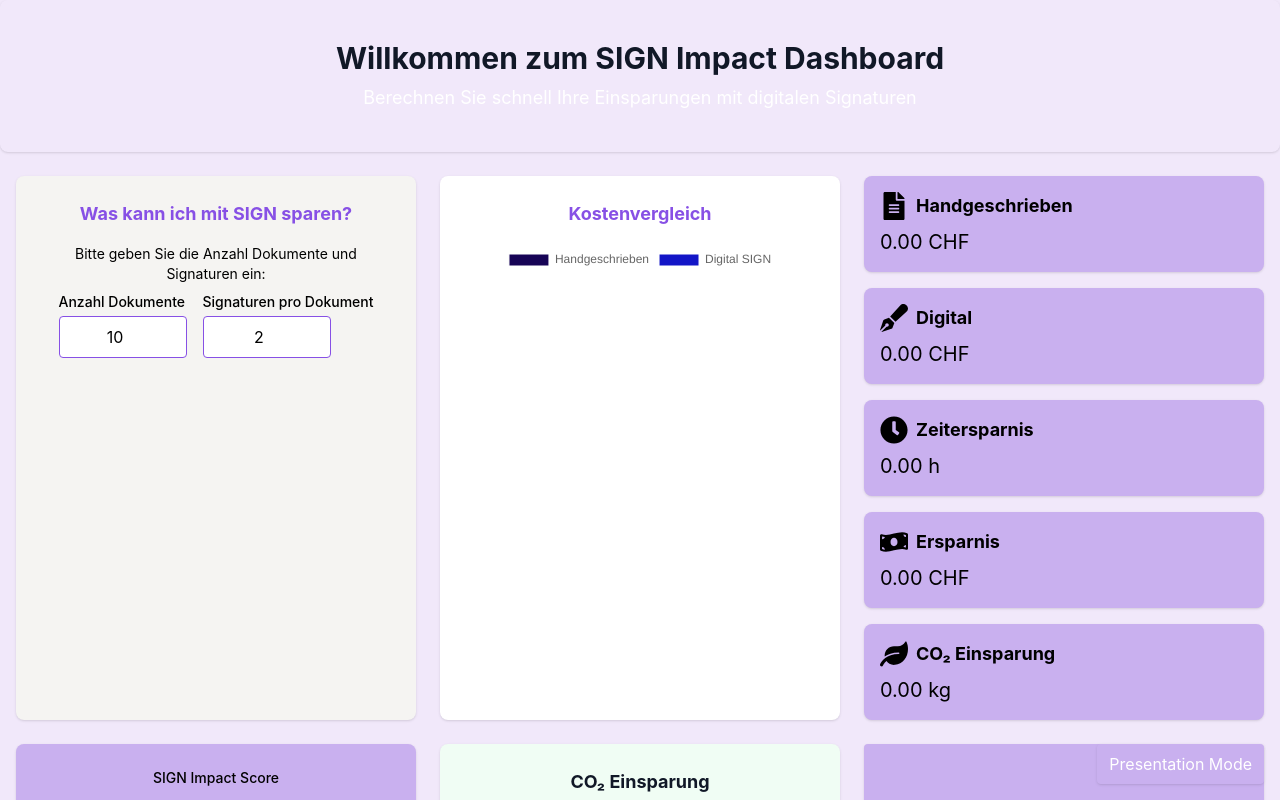
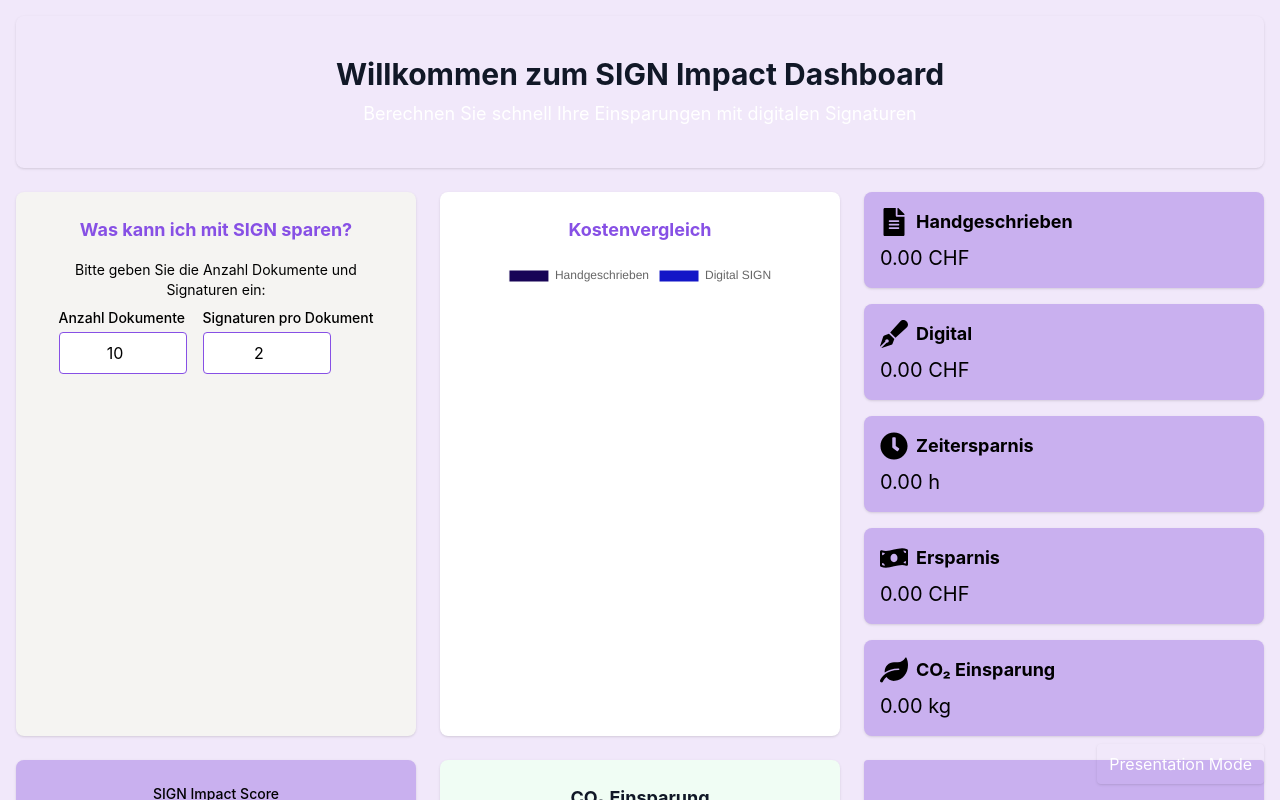
Before and after one commit to elfatrushiti-hash/sign-intrum2, a React (Vite) app: page / in a window 1280 px wide. Both pictures are taken after a click on the button "Impact berechnen". Shown: the top 800 px of the page. Built offline with nearby package versions, Linux system fonts and the light colour scheme.

Commit message:
Update App.jsx

```diff
--- a/src/App.jsx
+++ b/src/App.jsx
@@ -28,41 +28,32 @@ export default function App() {
 
   const [started, setStarted] = useState(false)
 
-  // LandingPage starten
-  if(!started){
-    return <LandingPage start={() => setStarted(true)} />
-  }
+  if(!started) return <LandingPage start={() => setStarted(true)} />
 
   return (
     <AdminMode>
-      <div className="bg-[#F1E8FA] min-h-screen">
-
+      <div className="bg-[#F1E8FA] min-h-screen p-4">
         <Hero />
 
-        <section className="max-w-7xl mx-auto px-4 py-6" id="dashboard">
-
-          {/* Main Grid: Calculator | Charts | KPI */}
+        <section className="max-w-7xl mx-auto py-6" id="dashboard">
           <div className="grid grid-cols-1 lg:grid-cols-3 gap-6">
             <Calculator impactData={impactData} setImpactData={setImpactData} />
             <ChartsSection data={impactData} />
             <KPISection data={impactData} />
           </div>
 
-          {/* SIGN Impact Score + PDF Export */}
           <div className="grid grid-cols-1 lg:grid-cols-3 gap-6 mt-6">
             <ImpactScore data={impactData} />
             <CO2Counter data={impactData} />
             <PDFExport data={impactData} />
           </div>
 
-          {/* ROI & Benchmark Tools */}
           <div className="grid grid-cols-1 lg:grid-cols-3 gap-6 mt-6">
             <ROISimulator data={impactData} />
             <Benchmark data={impactData} />
             <ShareLink data={impactData} />
           </div>
 
-          {/* Weitere Charts */}
           <div className="mt-6">
             <CO2Chart data={impactData} />
             <AdvancedImpactChart data={impactData} />
@@ -71,7 +62,6 @@ export default function App() {
         </section>
 
         <Footer />
-
       </div>
     </AdminMode>
   )
```
